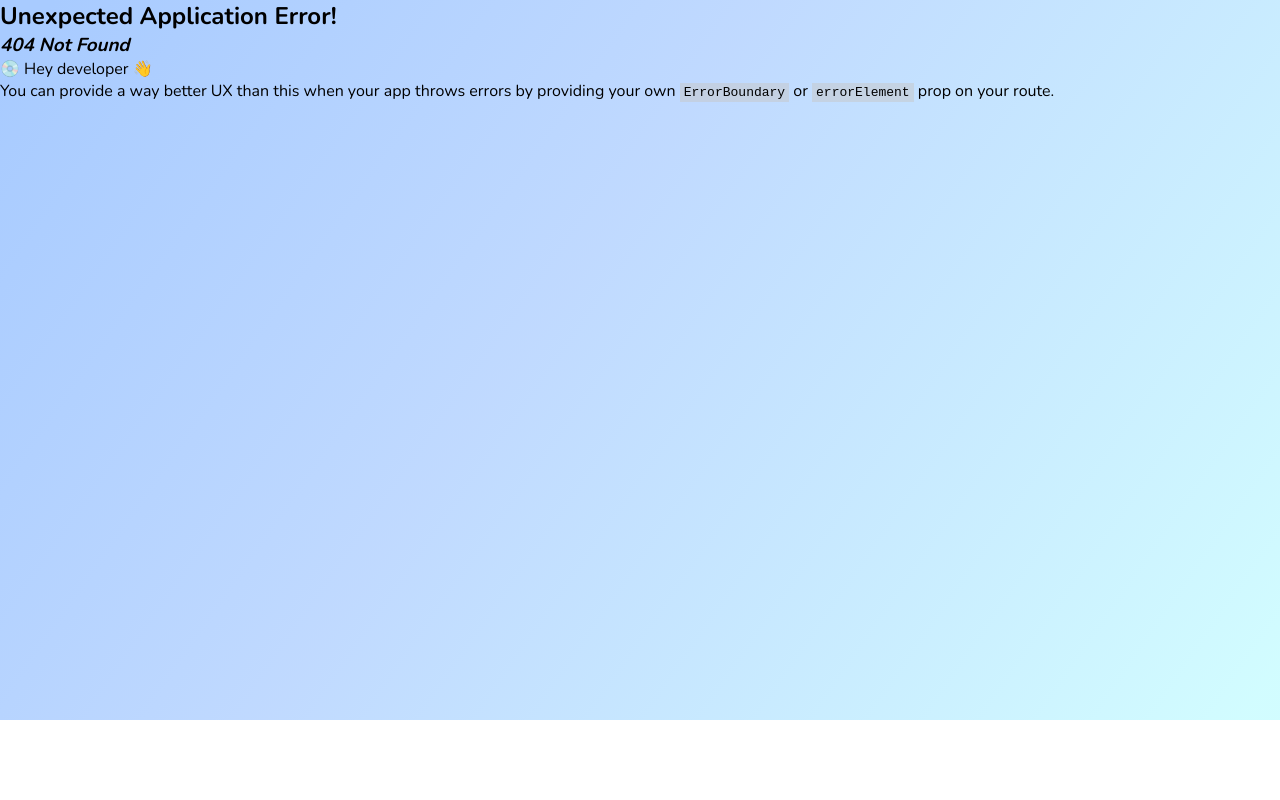
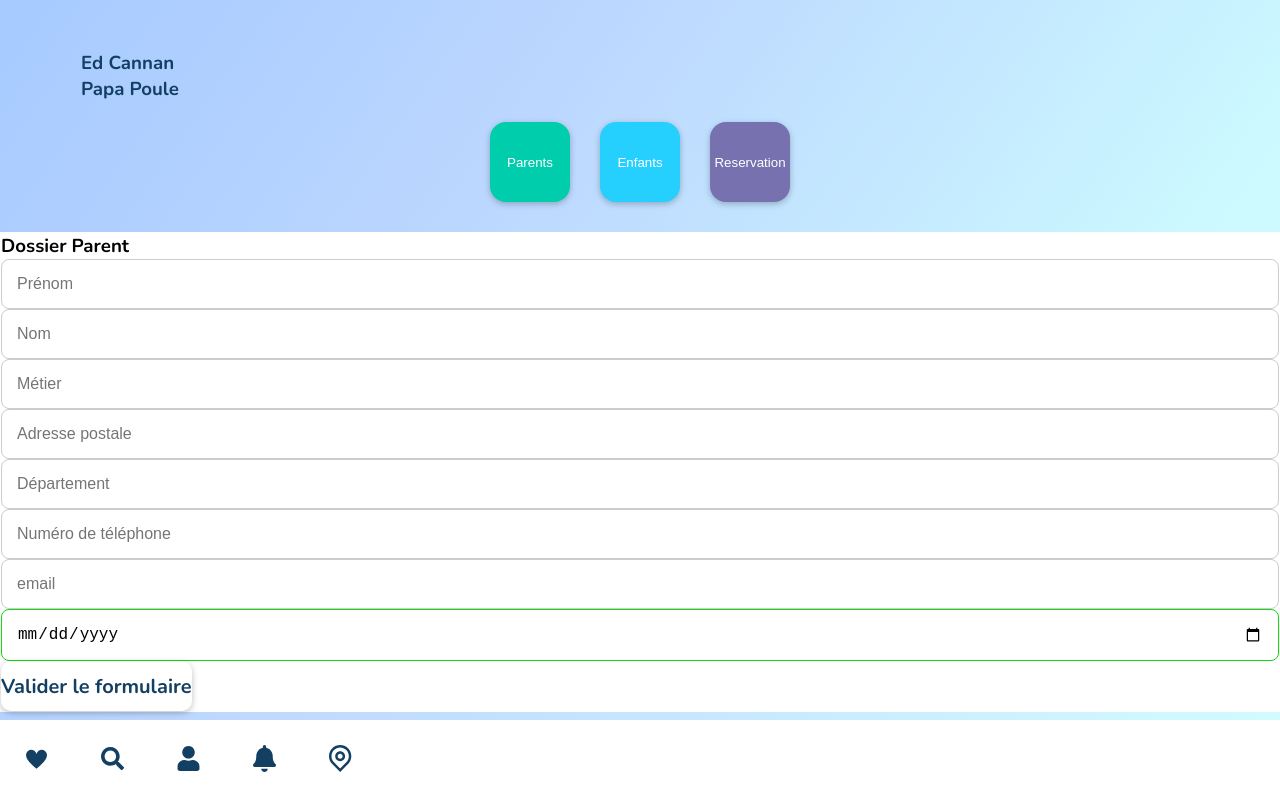
Before and after one commit to naiiipan44/Les-Petits-Nids, a React (Vite) app in the folder client/: page /folder in a window 1280 px wide. Before the commit this address had no page. Built offline with nearby package versions, Linux system fonts and the light colour scheme; a web font is replaced by a local one.

Commit message:
ParentFolder.tsx in progress

```diff
--- /dev/null
+++ b/client/src/components/ParentFolder.tsx
@@ -0,0 +1,62 @@
+function ParentFolder() {
+  return (
+    <>
+      <h3>Dossier Parent</h3>
+      <form>
+        <input
+          type="text"
+          placeholder="Prénom"
+          className="input-field"
+          name="firstName"
+        />
+        <input
+          type="text"
+          placeholder="Nom"
+          className="input-field"
+          name="lastName"
+        />
+        <input
+          type="text"
+          placeholder="Métier"
+          className="input-field"
+          name="job"
+        />
+        <input
+          type="text"
+          placeholder="Adresse postale"
+          className="input-field"
+          name="adress"
+        />
+        <input
+          type="number"
+          placeholder="Département"
+          className="input-field"
+          name="zipCode"
+        />
+        <input
+          type="tel"
+          placeholder="Numéro de téléphone"
+          className="input-field"
+          name="numTel"
+        />
+        <input
+          type="email"
+          placeholder="email"
+          className="input-field"
+          name="mail"
+        />
+        <input
+          type="date"
+          placeholder="Date de naissance"
+          className="input-field"
+          name="birthDate"
+        />
+        <button type="submit" className="button-secondary">
+          Valider le formulaire
+        </button>
+      </form>
+    </>
+  );
+}
+
+export default ParentFolder;
--- a/client/src/pages/ParentsProfils.tsx
+++ b/client/src/pages/FolderPage.tsx
@@ -1,8 +1,11 @@
 import { Link } from "react-router-dom";
-import "./ParentsProfils.css";
+import "./FolderPage.css";
 import ParentsBookings from "../components/ParentsBookings";
+import { useState } from "react";
+import ParentFolder from "../components/ParentFolder";
 
-function ParentsProfils() {
+function FolderPage() {
+  const [isBooking, setIsBooking] = useState(false);
   return (
     <main className="main-parents-profils">
       <section className="header-gradient">
@@ -21,15 +24,22 @@ function ParentsProfils() {
           <button className="button-children" type="button">
             Enfants
           </button>
-          <button className="button-reservation" type="button">
+          <button
+            className="button-reservation"
+            type="button"
+            onClick={() => {
+              setIsBooking(!isBooking);
+            }}
+          >
             Reservation
           </button>
         </section>
       </section>
       <section className="bottom-page">
-        <ParentsBookings />
+        {isBooking && <ParentsBookings />}
+        <ParentFolder />
       </section>
     </main>
   );
 }
-export default ParentsProfils;
+export default FolderPage;
```
Also changed, not shown: client/src/main.tsx (+4 -7 lines), client/src/pages/FolderPage.css (renamed from client/src/pages/ParentsProfils.css).
